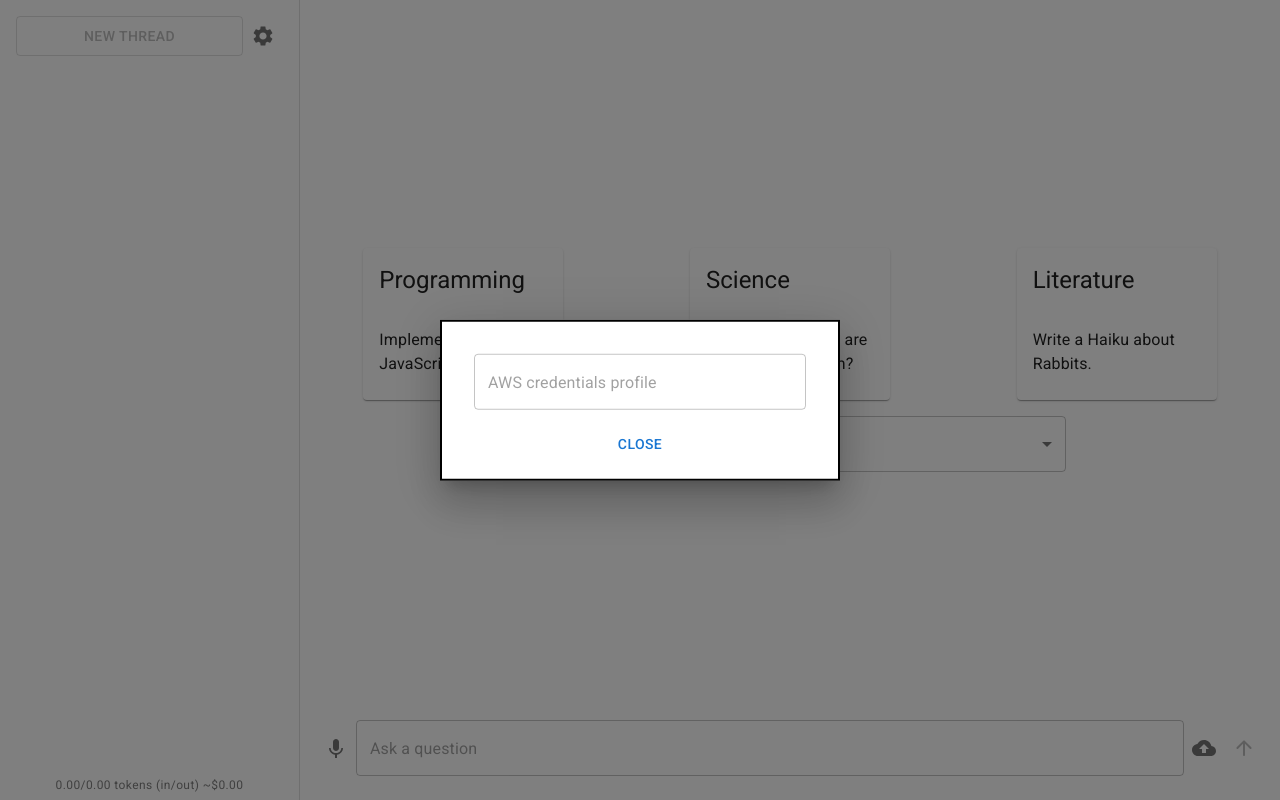
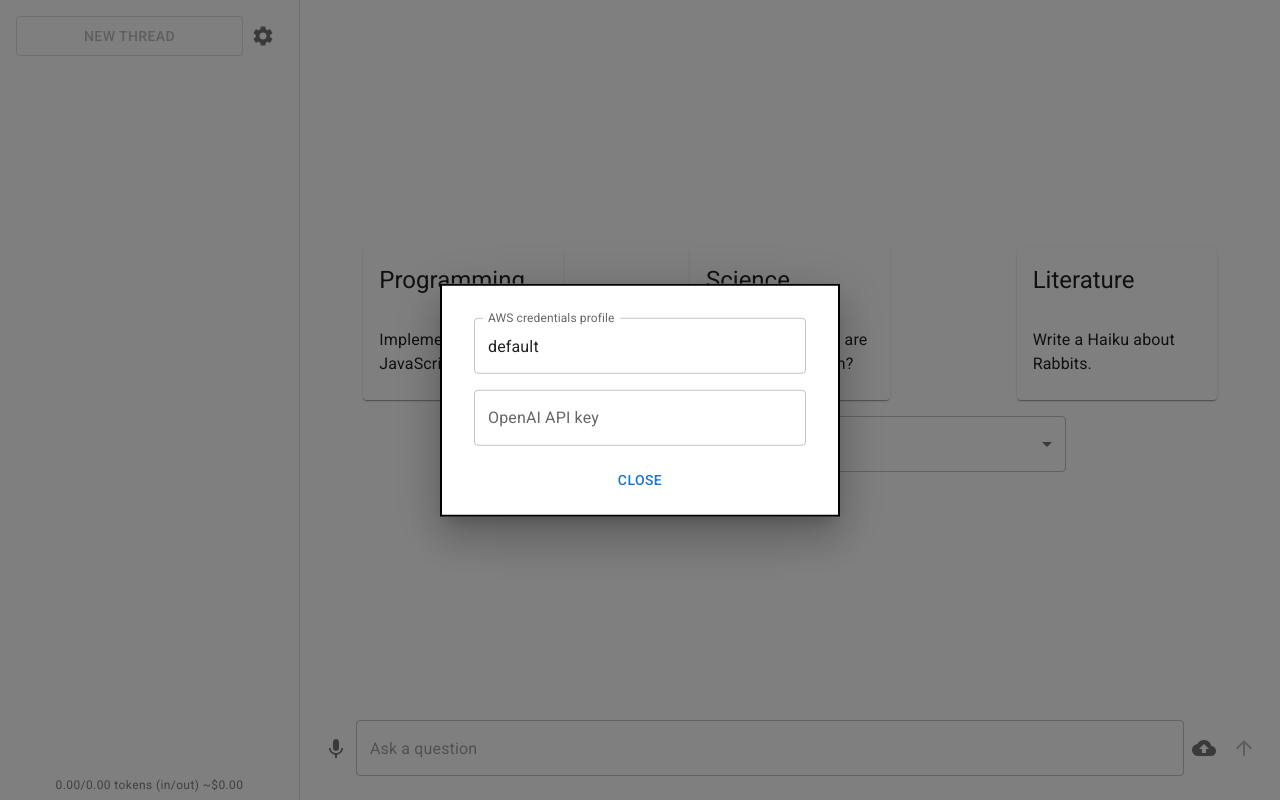
Before and after one commit to dodgez/ai-threads, a React (Vite) app in the folder src/renderer/: page / in a window 1280 px wide. Both pictures are taken after a click on the button 263 px from the left and 36 px from the top of the page. Built offline with nearby package versions, Linux system fonts and the light colour scheme.

Commit message:
feat: openai support

```diff
--- a/package.json
+++ b/package.json
@@ -21,6 +21,7 @@
   },
   "dependencies": {
     "@ai-sdk/amazon-bedrock": "https://github.com/dodgez/ai/releases/download/%40ai-sdk%2Famazon-bedrock%401.0.1/amazon-bedrock.tar.gz",
+    "@ai-sdk/openai": "^0.0.47",
     "@aws-sdk/client-bedrock-runtime": "^3.602.0",
     "@aws-sdk/client-polly": "^3.624.0",
     "@aws-sdk/client-transcribe-streaming": "^3.624.0",
--- a/src/renderer/src/components/LandingPage.tsx
+++ b/src/renderer/src/components/LandingPage.tsx
@@ -97,6 +97,8 @@ export default function LandingPage({
               <MenuItem value="anthropic.claude-3-5-sonnet-20240620-v1:0">
                 Anthropic Claude 3.5 Sonnet (no document support)
               </MenuItem>
+              <MenuItem value="gpt-4o">OpenAI GPT-4o</MenuItem>
+              <MenuItem value="gpt-4o-mini">OpenAI GPT-4o mini</MenuItem>
             </Select>
           </FormControl>
         </Container>
--- a/src/renderer/src/components/Layout.tsx
+++ b/src/renderer/src/components/Layout.tsx
@@ -22,6 +22,8 @@ export default function Layout() {
   const hasHydrated = useThreadStore((state) => state._hasHydrated);
   const awsCredProfile = useThreadStore((state) => state.awsCredProfile);
   const setAwsCredProfile = useThreadStore((state) => state.setAwsCredProfile);
+  const openAIKey = useThreadStore((state) => state.openAIKey);
+  const setOpenAIKey = useThreadStore((state) => state.setOpenAIKey);
   const threads = useThreadStore((state) => state.threads);
   const [activeThreadId, setActiveThreadId] = useState<ThreadType['id']>();
   const activeThread = activeThreadId ? threads[activeThreadId] : undefined;
@@ -151,6 +153,7 @@ export default function Layout() {
               />
             </Box> */}
             <TextField
+              label="AWS credentials profile"
               onChange={({ target }) => {
                 if (target.value === '') {
                   setAwsCredProfile(undefined);
@@ -158,8 +161,18 @@ export default function Layout() {
                   setAwsCredProfile(target.value);
                 }
               }}
-              placeholder="AWS credentials profile"
-              value={awsCredProfile ?? ''}
+              value={awsCredProfile ?? 'default'}
+            />
+            <TextField
+              label="OpenAI API key"
+              onChange={({ target }) => {
+                if (target.value === '') {
+                  setOpenAIKey(undefined);
+                } else {
+                  setOpenAIKey(target.value);
+                }
+              }}
+              value={openAIKey}
             />
             <Button
               onClick={() => {
--- a/src/renderer/src/components/Thread.tsx
+++ b/src/renderer/src/components/Thread.tsx
@@ -1,10 +1,11 @@
 import { createAmazonBedrock } from '@ai-sdk/amazon-bedrock';
+import { createOpenAI } from '@ai-sdk/openai';
 import Box from '@mui/material/Box';
 import Button from '@mui/material/Button';
 import Container from '@mui/material/Container';
 import Stack from '@mui/material/Stack';
 import type { AwsCredentialIdentity } from '@smithy/types';
-import type { CoreMessage } from 'ai';
+import type { CoreMessage, LanguageModel } from 'ai';
 import { streamText } from 'ai';
 import { enqueueSnackbar } from 'notistack';
 import { useCallback, useEffect, useRef, useState } from 'react';
@@ -44,6 +45,7 @@ export default function Thread({
   const addMessage = useThreadStore((state) => state.addMessage);
   const addTokens = useThreadStore((state) => state.addTokens);
   const awsCredProfile = useThreadStore((state) => state.awsCredProfile);
+  const openAIKey = useThreadStore((state) => state.openAIKey);
   const [streamingResponse, setStreamingResponse] = useState<string>();
 
   // Used for scrolling messages into view
@@ -109,12 +111,32 @@ export default function Thread({
         return;
       }
 
+      let model: LanguageModel;
+      if (thread.model?.startsWith('anthropic')) {
         const bedrock = createAmazonBedrock({
           bedrockOptions: {
             credentials: creds,
             region: 'us-west-2',
           },
         });
+        model = bedrock(
+          thread.model ?? 'anthropic.claude-3-haiku-20240307-v1:0',
+        );
+      } else {
+        if (!openAIKey) {
+          enqueueSnackbar('No OpenAI API key provided for request.', {
+            autoHideDuration: 3000,
+            variant: 'error',
+          });
+          cleanup();
+          return;
+        }
+        const openAI = createOpenAI({
+          apiKey: openAIKey,
+          compatibility: 'strict',
+        });
+        model = openAI(thread.model ?? 'gpt-4o-mini');
+      }
 
       const { textStream } = await streamText({
         onFinish: (evt) => {
@@ -127,9 +149,7 @@ export default function Thread({
           cleanup();
           setTimeout(jumpBottomListener, 0);
         },
-        model: bedrock(
-          thread.model ?? 'anthropic.claude-3-haiku-20240307-v1:0',
-        ),
+        model,
         messages,
       }).catch((e: unknown) => {
         enqueueSnackbar(`Error sending messages: ${JSON.stringify(e)}`, {
@@ -162,6 +182,7 @@ export default function Thread({
       addTokens,
       awsCredProfile,
       jumpBottomListener,
+      openAIKey,
       thread.id,
       thread.model,
     ],
--- a/src/renderer/src/useThreadStore.ts
+++ b/src/renderer/src/useThreadStore.ts
@@ -31,6 +31,8 @@ interface StoreState {
   setPlaybackSpeed: (playbackSpeed: number) => void;
   awsCredProfile?: string;
   setAwsCredProfile: (state?: string) => void;
+  openAIKey?: string;
+  setOpenAIKey: (key?: string) => void;
   threads: Record<ThreadType['id'], ThreadType | undefined>;
   createThread: (message: MessageType, model: string) => ThreadType['id'];
   renameThread: (id: ThreadType['id'], name: string) => void;
@@ -56,6 +58,10 @@ export const useThreadStore = create<StoreState>()(
       awsCredProfile: undefined,
       setAwsCredProfile: (state?: string) => {
         set({ awsCredProfile: state });
+      },
+      openAIKey: undefined,
+      setOpenAIKey: (key?: string) => {
+        set({ openAIKey: key });
       },
       threads: {},
       createThread: (message: MessageType, model: string) => {
@@ -98,7 +104,7 @@ export const useThreadStore = create<StoreState>()(
             region: 'us-west-2',
           });
           const command = new ConverseCommand({
-            modelId: model,
+            modelId: 'anthropic.claude-3-haiku-20240307-v1:0',
             messages,
           });
 
@@ -193,9 +199,13 @@ export const useThreadStore = create<StoreState>()(
       partialize: (state) =>
         Object.fromEntries(
           Object.entries(state).filter(([key]) =>
-            ['awsCredProfile', 'playbackSpeed', 'threads', 'tokens'].includes(
-              key,
-            ),
+            [
+              'awsCredProfile',
+              'openAIKey',
+              'playbackSpeed',
+              'threads',
+              'tokens',
+            ].includes(key),
           ),
         ),
       storage: createJSONStorage(() => storage),
```
Also changed, not shown: 1 other file (tests, documents, lock files or other folders). Lines whose indentation alone changed are shown as unchanged.
